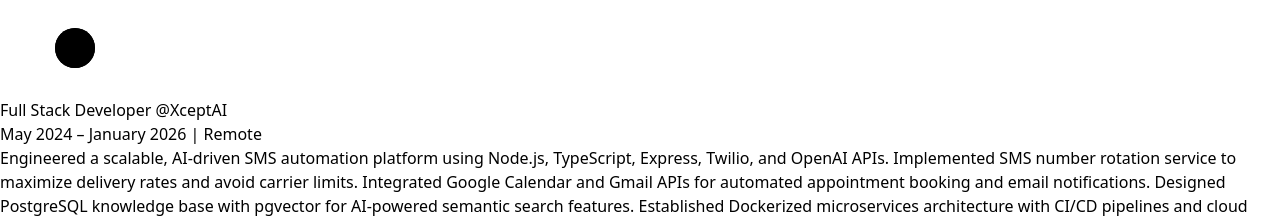
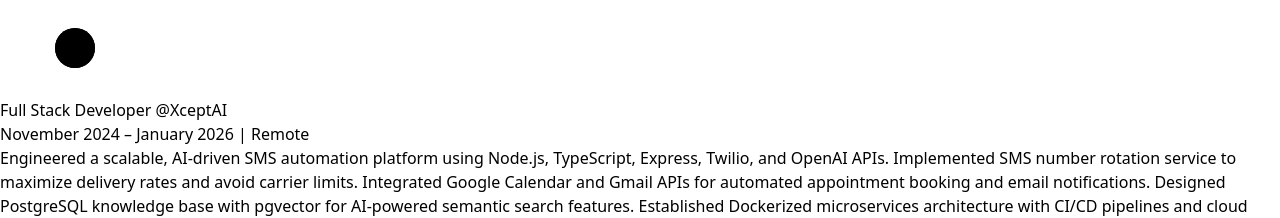
Before and after one commit to mechatron97/portfolio, a Next.js app: page /about in a window 1280 px wide. Shown: the part 1720-1938 px from the top of the page. Built offline with nearby package versions, Linux system fonts and the light colour scheme.

Commit message:
.experience

```diff
--- a/src/components/Experience.js
+++ b/src/components/Experience.js
@@ -62,7 +62,7 @@ Providing high-level technical guidance and subject matter expertise in emerging
             <Details
             position='Full Stack Developer'
             company={'XceptAI'}
-            time='May 2024 – January 2026 | Remote'
+            time='November 2024 – January 2026 | Remote'
             work='Engineered a scalable, AI-driven SMS automation platform using Node.js, TypeScript, Express, Twilio, and OpenAI APIs.
 Implemented SMS number rotation service to maximize delivery rates and avoid carrier limits.
 Integrated Google Calendar and Gmail APIs for automated appointment booking and email notifications.
```
